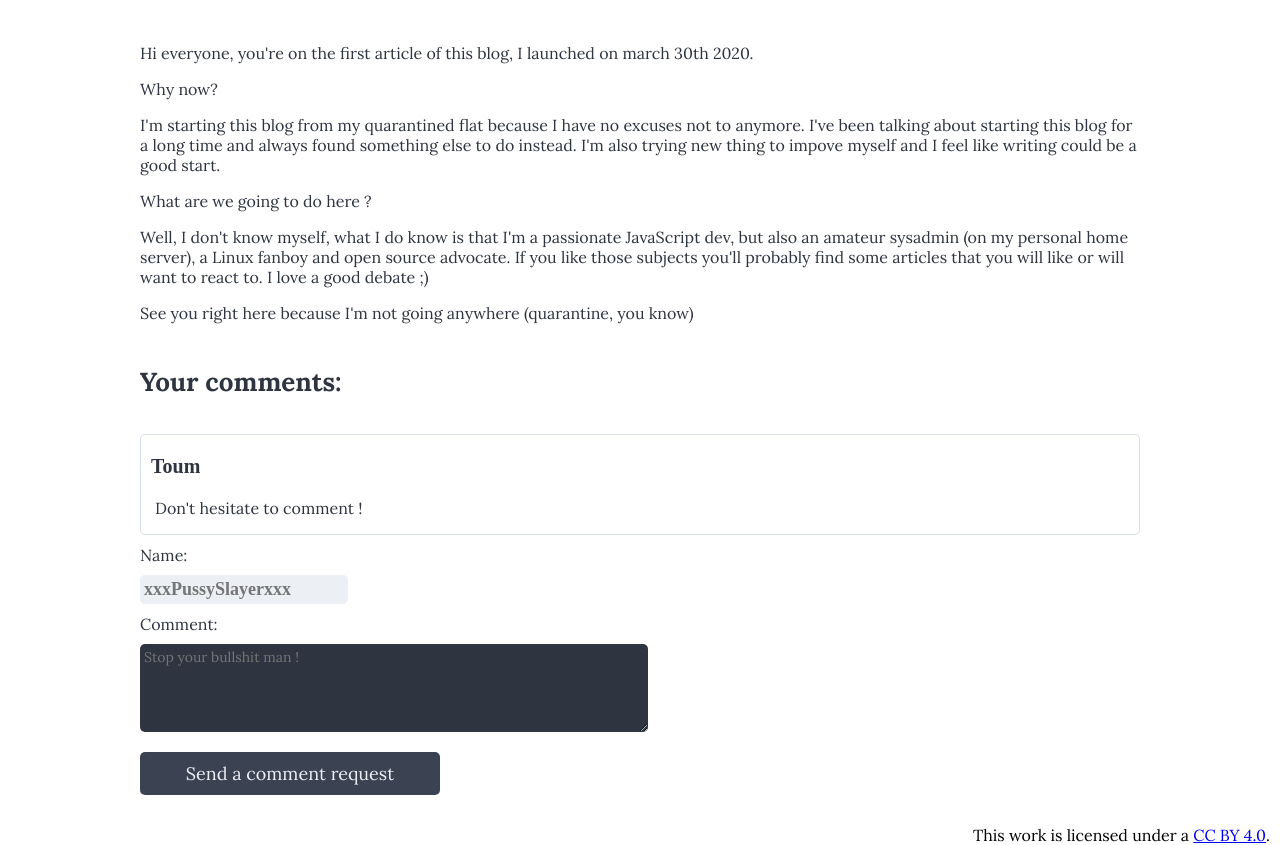
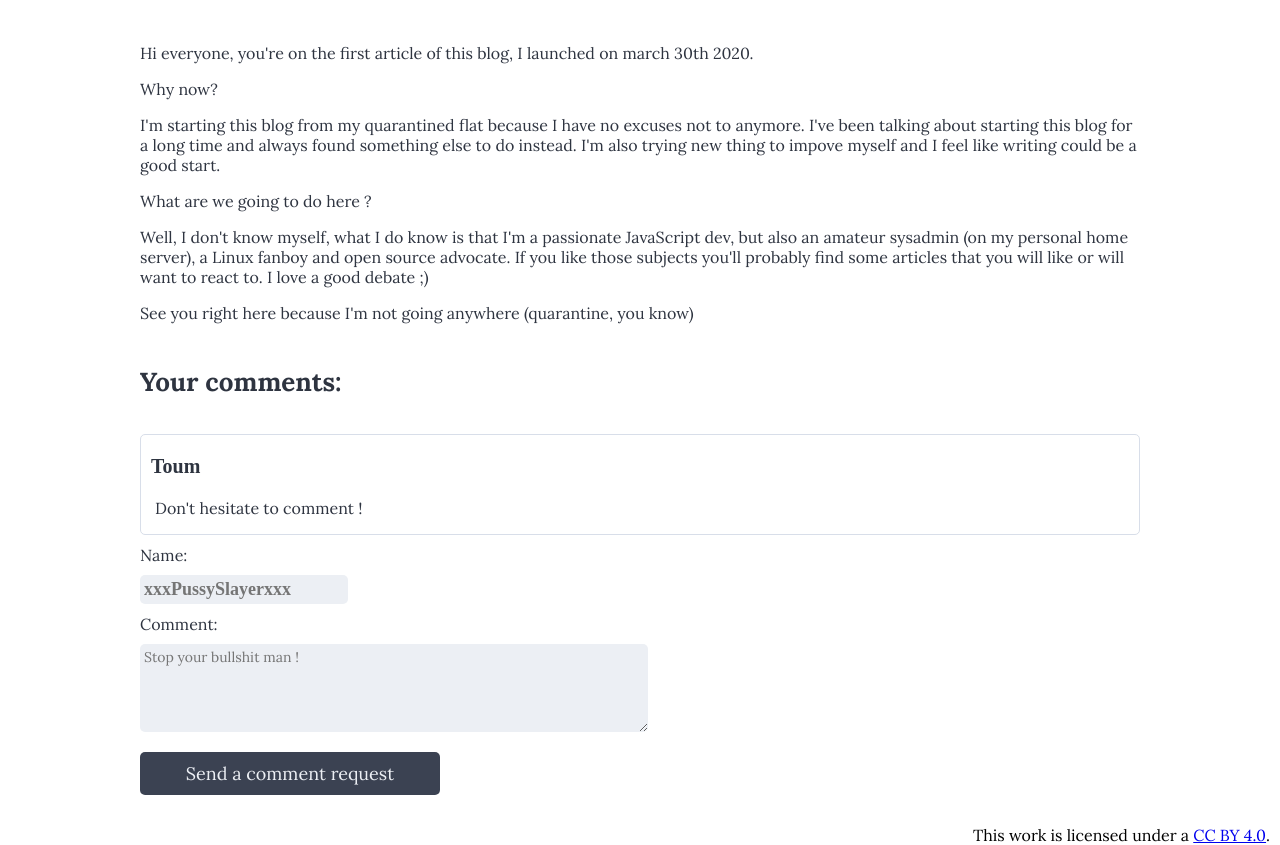
Before and after one commit to xorob0/blog, a Gatsby site: page /hello-world/ in a window 1280 px wide. Shown: the part 225-1070 px from the top of the page. Built offline with nearby package versions, Linux system fonts and the light colour scheme; Gatsby itself is replaced by a stand-in of ours; a web font is replaced by a local one.

Commit message:
restored good color for test area

```diff
--- a/src/templates/blog-post.js
+++ b/src/templates/blog-post.js
@@ -98,7 +98,7 @@ const Input = styled.input`
 `
 const TextArea = styled.textarea`
   padding: 4px;
-  background: #2e3440;
+  background: #eceff4;
   border: none;
   margin: 10px 0px;
   font-family: "Lora";
```
